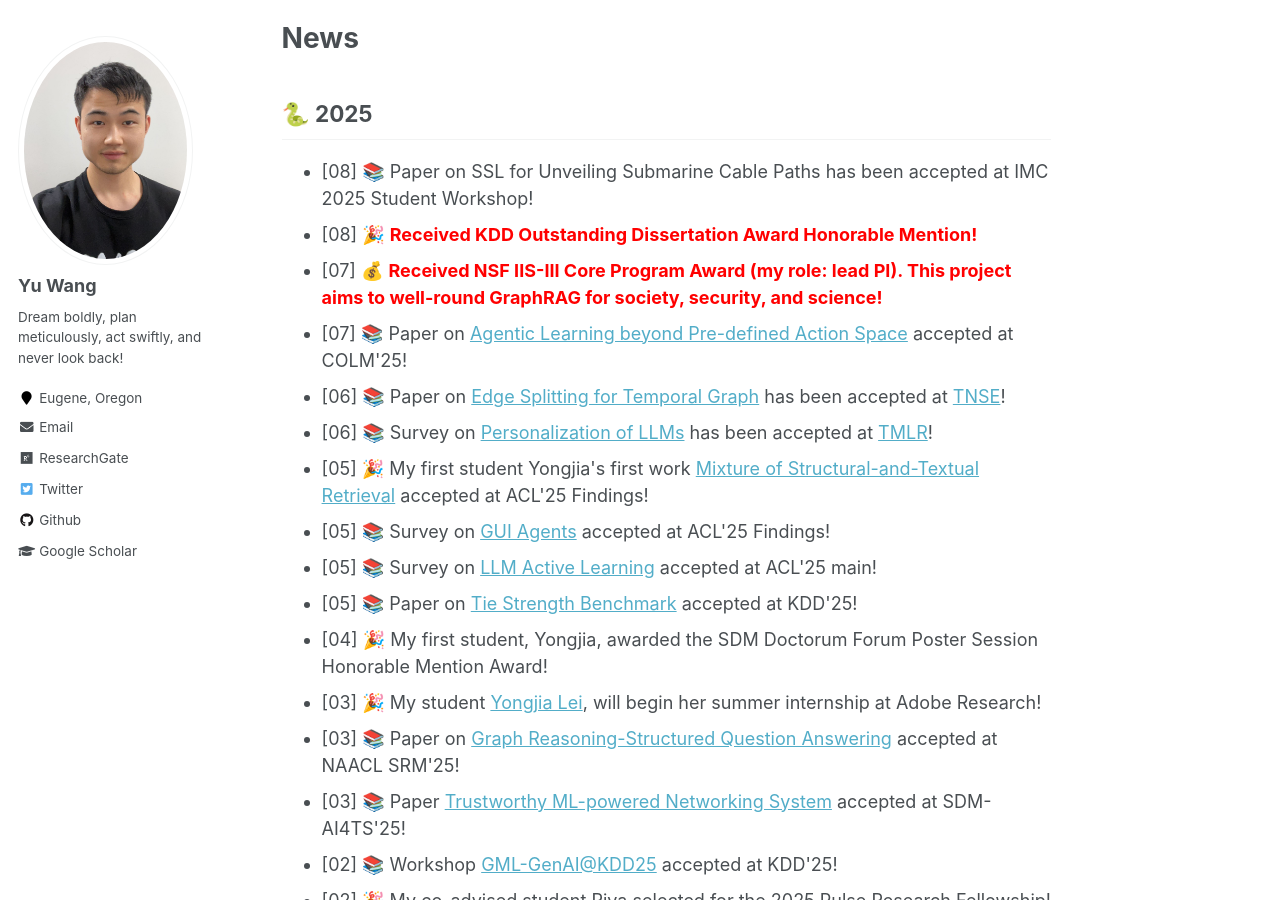
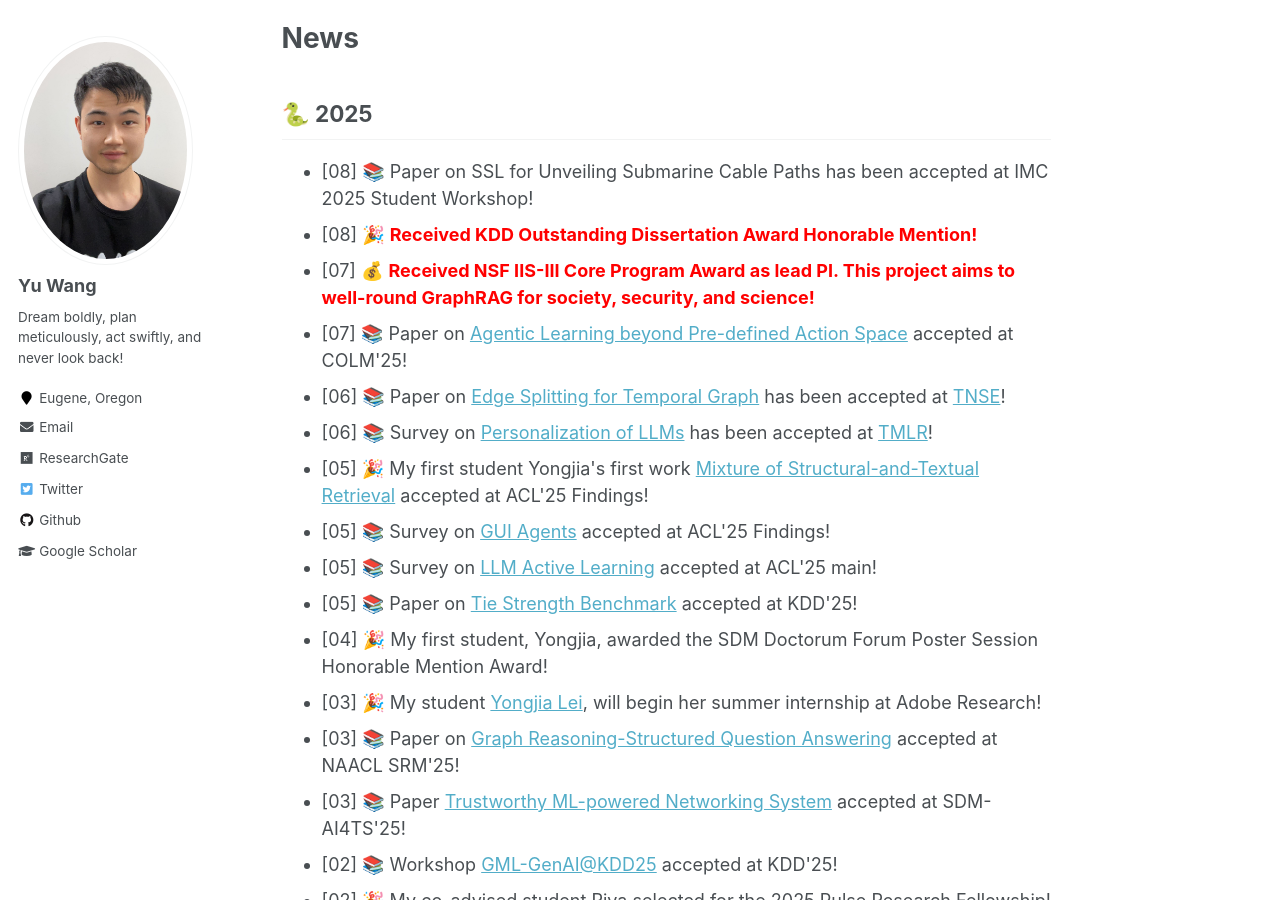
Before and after one commit to yuwang0103/yuwang0103.github.io, a Jekyll site: the page built from _pages/about.md, in a window 1280 px wide and 900 px high, scrolled down 779 px. Built offline with Jekyll 4.4.1, drawn with Linux system fonts in a browser that asks for light colours.

Commit message:
Update about.md

```diff
--- a/_pages/about.md
+++ b/_pages/about.md
@@ -36,7 +36,7 @@
 <ul>
 <li>[08] 📚 Paper on SSL for Unveiling Submarine Cable Paths has been accepted at IMC 2025 Student Workshop!</li>
 <li>[08] 🎉 <span style="color:red"><b>Received KDD Outstanding Dissertation Award Honorable Mention!</b></span></li>
-<li>[07] 💰 <span style="color:red"><b>Received NSF IIS-III Core Program Award (my role: lead PI). This project aims to well-round GraphRAG for society, security, and science!</b></span></li>
+<li>[07] 💰 <span style="color:red"><b>Received NSF IIS-III Core Program Award as lead PI. This project aims to well-round GraphRAG for society, security, and science!</b></span></li>
 <!-- <li>[07] 💰 <span style="color:red"><b><a href='https://kindlab-fly.github.io/projects/nsf-III-GraphRAG/'>Collaborative Research</a> Received NSF IIS-III Core Program (my role: lead PI). This project aims to well-round GraphRAG for society, security, and science!</b></span></li> -->
 <li>[07] 📚 Paper on <a href='https://arxiv.org/abs/2411.01747'>Agentic Learning beyond Pre-defined Action Space</a> accepted at COLM'25!</li>
 <li>[06] 📚 Paper on <a href='https://ieeexplore.ieee.org/document/11029199'>Edge Splitting for Temporal Graph</a> has been accepted at <a href='https://ieeexplore.ieee.org/xpl/RecentIssue.jsp?punumber=6488902'>TNSE</a>!</li>
```
